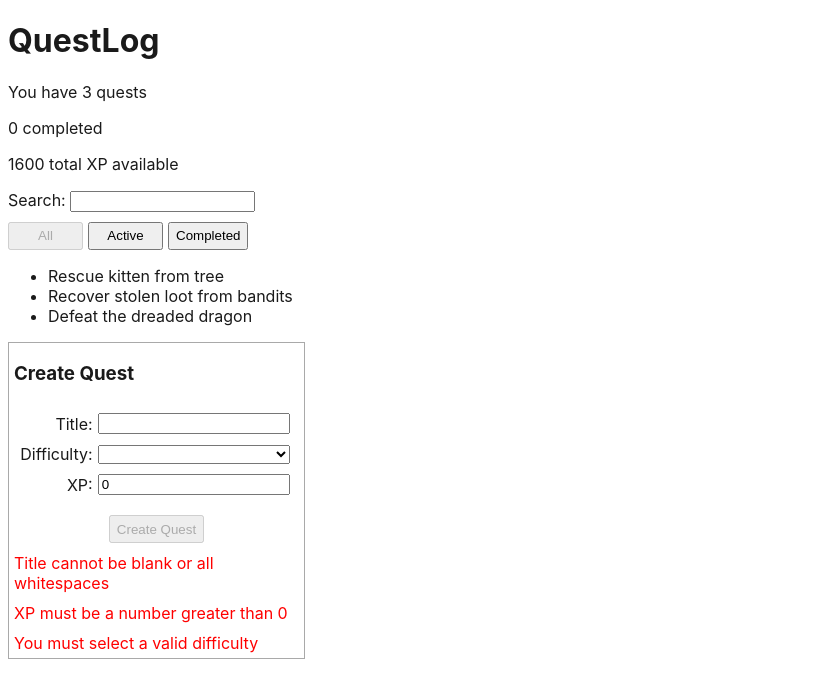
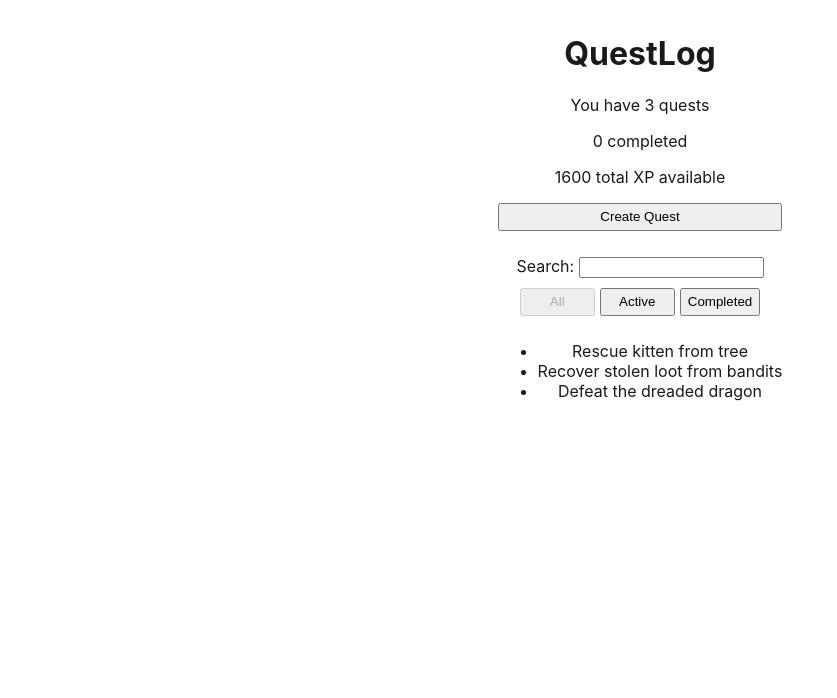
Before and after one commit to MATTCASH83/quest-log, a Vue app: page / in a window 1280 px wide. Shown: the top 698 px of the page, without its empty margins (0-837 px from the left). Built offline with nearby package versions, Linux system fonts and the light colour scheme.

Commit message:
iteration12

```diff
--- a/src/App.vue
+++ b/src/App.vue
@@ -31,7 +31,7 @@ const quests = ref([
 
 const filterValue = ref('all')
 const searchText = ref('')
-const isEditingQuest = ref(false)
+const appState = ref('view')
 
 const filteredQuests = computed(() => {
   let list = quests.value
@@ -67,15 +67,15 @@ const selectedQuest = ref(null)
 
 const handleQuestSelected = (quest) => {
   selectedQuest.value = quest
-  isEditingQuest.value = false
+  appState.value = 'view'
 }
 
 const handleQuestCompleted = () => {
   selectedQuest.value.completed = true
 }
 
-const handleEditCanceled = () => {
-  isEditingQuest.value = false
+const handleModalCanceled = () => {
+  appState.value = 'view'
 }
 
 const handleFilterSelected = (value) => {
@@ -92,7 +92,11 @@ watch(filteredQuests, () => {
 })
 
 const handleQuestEditPressed = () => {
-  isEditingQuest.value = true
+  appState.value = 'edit'
+}
+
+const handleCreatePressed = () => {
+  appState.value = 'create'
 }
 
 const handleQuestUpdated = (quest) => {
@@ -100,7 +104,7 @@ const handleQuestUpdated = (quest) => {
   selectedQuest.value.difficulty = quest.difficulty
   selectedQuest.value.xp = quest.xp
 
-  isEditingQuest.value = false
+  appState.value = 'view'
 }
 
 const handleQuestCreated = (quest) => {
@@ -115,6 +119,8 @@ const handleQuestCreated = (quest) => {
   quest.id = newId
 
   quests.value.push(quest)
+
+  appState.value = 'view'
 }
 </script>
 
@@ -123,36 +129,61 @@ const handleQuestCreated = (quest) => {
   <p>You have {{ numberOfQuests }} quests</p>
   <p>{{ numberOfCompletedQuests }} completed</p>
   <p>{{ remainingXp }} total XP available</p>
-  <div class="quest-form">
+
+  <div class="flex-row">
+    <button class="button-wide" @click="handleCreatePressed">Create Quest</button>
+  </div>
+
+  <div class="quest-filters">
     <div>
       <label>Search: </label>
       <input type="text" v-model="searchText" />
     </div>
+
     <div class="flex-row">
       <button @click="handleFilterSelected('all')" :disabled="filterValue === 'all'">All</button>
+
       <button @click="handleFilterSelected('active')" :disabled="filterValue === 'active'">
         Active
       </button>
+
       <button @click="handleFilterSelected('completed')" :disabled="filterValue === 'completed'">
         Completed
       </button>
     </div>
   </div>
+
   <QuestList :quests="filteredQuests" @quest-selected="handleQuestSelected" />
+
   <QuestDetail
     v-if="selectedQuest !== null"
     :quest="selectedQuest"
     @quest-completed="handleQuestCompleted"
     @edit-pressed="handleQuestEditPressed"
   />
+
   <QuestForm
-    name="editQuest"
-    v-if="isEditingQuest"
+    ref="editQuest"
+    v-if="appState === 'edit'"
     @quest-updated="handleQuestUpdated"
-    @edit-canceled="handleEditCanceled"
+    @modal-canceled="handleModalCanceled"
     :existingQuest="selectedQuest"
   />
-  <QuestForm name="createQuest" @quest-created="handleQuestCreated" />
+
+  <QuestForm
+    ref="createQuest"
+    v-if="appState === 'create'"
+    @quest-created="handleQuestCreated"
+    @modal-canceled="handleModalCanceled"
+  />
 </template>
 
-<style scoped></style>
+<style scoped>
+.button-wide {
+  width: 100%;
+}
+.quest-filters {
+  margin-top: 25px;
+  margin-bottom: 25px;
+}
+</style>
--- a/src/assets/global.css
+++ b/src/assets/global.css
@@ -1,4 +1,10 @@
 body {
+  display: flex;
+  flex-direction: column;
+  align-items: center;
+  min-height: 100vh;
+  text-align: center;
+  padding: 5px;
   font-family:
     -apple-system, BlinkMacSystemFont, 'Segoe UI', Roboto, Helvetica, Arial, sans-serif,
     'Apple Color Emoji', 'Segoe UI Emoji';
@@ -14,7 +20,7 @@ button {
   display: flex;
   flex-direction: row;
   align-items: center;
-  justify-content: left;
+  justify-content: center;
   gap: 5px;
   text-align: right;
   margin-top: 10px;
--- /dev/null
+++ b/src/components/AppModal.vue
@@ -0,0 +1,40 @@
+<script setup></script>
+
+<template>
+  <Teleport to="body">
+    <div class="modal-overlay" @click.self="$emit('close')" @vue:mounted="$emit('opened')">
+      <dialog open class="modal-content">
+        <header class="modal-header">
+          <slot name="header">Default Title</slot>
+        </header>
+
+        <main class="modal-body">
+          <slot></slot>
+        </main>
+      </dialog>
+    </div>
+  </Teleport>
+</template>
+
+<style scoped>
+.modal-overlay {
+  position: fixed;
+  top: 0;
+  left: 0;
+  width: 100vw;
+  height: 100vh;
+  background-color: rgba(82, 82, 82, 0.5);
+  display: flex;
+  justify-content: center;
+  align-items: center;
+  z-index: 9999;
+}
+.modal-header {
+  display: flex;
+  justify-content: center;
+  align-items: center;
+  font-size: 1.25rem;
+  font-weight: bold;
+  margin-bottom: 20px;
+}
+</style>
--- a/src/components/QuestForm.vue
+++ b/src/components/QuestForm.vue
@@ -1,5 +1,6 @@
 <script setup>
 import { ref, computed } from 'vue'
+import AppModal from './AppModal.vue'
 import '../assets/global.css'
 
 const props = defineProps({
@@ -53,15 +54,15 @@ const errors = computed(() => {
   let list = []
 
   if (!questDraft.value.title.trim()) {
-    list.push('Title cannot be blank or all whitespaces')
-  }
-
-  if (!questDraft.value.xp || questDraft.value.xp <= 0) {
-    list.push('XP must be a number greater than 0')
+    list.push('Title cannot be blank')
   }
 
   if (!difficulties.includes(questDraft.value.difficulty)) {
     list.push('You must select a valid difficulty')
+  }
+
+  if (!questDraft.value.xp || questDraft.value.xp <= 0) {
+    list.push('XP must be greater than 0')
   }
 
   if (isEditingExistingQuest.value && areEqual(questDraft.value, props.existingQuest)) {
@@ -71,7 +72,7 @@ const errors = computed(() => {
   return list
 })
 
-const emits = defineEmits(['quest-created', 'quest-updated', 'edit-canceled'])
+const emits = defineEmits(['quest-created', 'quest-updated', 'modal-canceled'])
 
 const handleSubmitButton = () => {
   if (isEditingExistingQuest.value) {
@@ -84,13 +85,15 @@ const handleSubmitButton = () => {
 }
 
 const handleCancelButton = () => {
-  emits('edit-canceled')
+  emits('modal-canceled')
 }
 </script>
 
 <template>
+  <AppModal>
+    <template #header>{{ headerText }}</template>
+
     <form :id="formId" class="quest-form" @submit.prevent="handleSubmitButton">
-    <h3>{{ headerText }}</h3>
       <div class="quest-form-row">
         <label :for="`${formId}-title`">Title: </label>
         <input :id="`${formId}-title`" v-model="questDraft.title" />
@@ -107,37 +110,38 @@ const handleCancelButton = () => {
         <label :for="`${formId}-xp`">XP: </label>
         <input :id="`${formId}-xp`" v-model.number="questDraft.xp" type="number" min="0" />
       </div>
-    <div :class="['flex-row', 'centered']">
+      <div :class="['flex-row']">
         <button :disabled="errors.length" type="submit">
           {{ buttonText }}
         </button>
-      <button type="button" v-if="isEditingExistingQuest" @click="handleCancelButton">
-        Cancel
-      </button>
+        <button type="button" @click="handleCancelButton">Cancel</button>
       </div>
-    <div v-for="error in errors" :key="error" style="color: red">{{ error }}</div>
+      <div v-for="error in errors" :key="error" class="error">{{ error }}</div>
     </form>
+  </AppModal>
 </template>
 
 <style scoped>
 .quest-form {
   display: grid;
+  grid-template-columns: 100%;
   align-items: center;
   justify-content: center;
-  width: 285px;
   row-gap: 10px;
-  border: thin solid darkgray;
-  padding: 5px;
-  padding-top: 0px;
-  margin-top: 10px;
+  width: 300px;
 }
 .quest-form-row {
   display: grid;
   grid-template-columns: 29% 70%;
-  gap: 5px;
+  gap: 10px;
   align-items: center;
   justify-content: center;
   text-align: right;
-  width: 275px;
+}
+.error {
+  color: rgb(219, 15, 15);
+  font-size: 14px;
+  width: 100%;
+  text-align: center;
 }
 </style>
```
Lines whose indentation alone changed are shown as unchanged.
